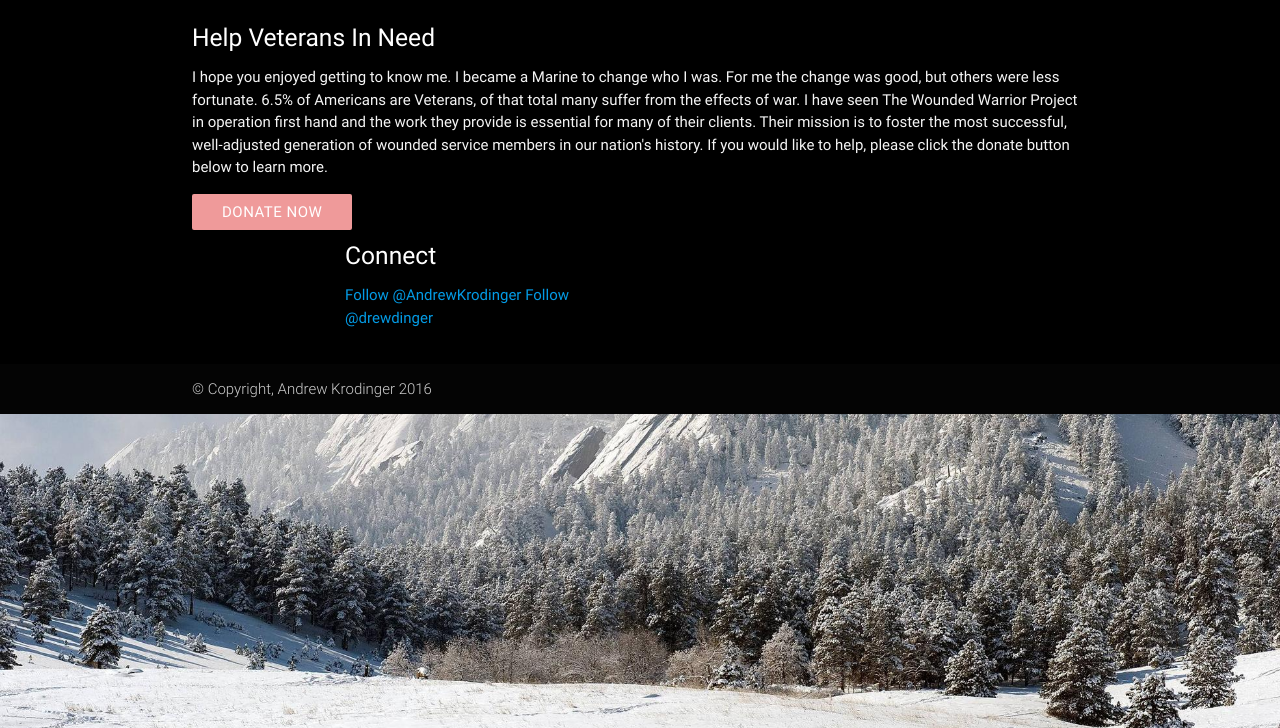
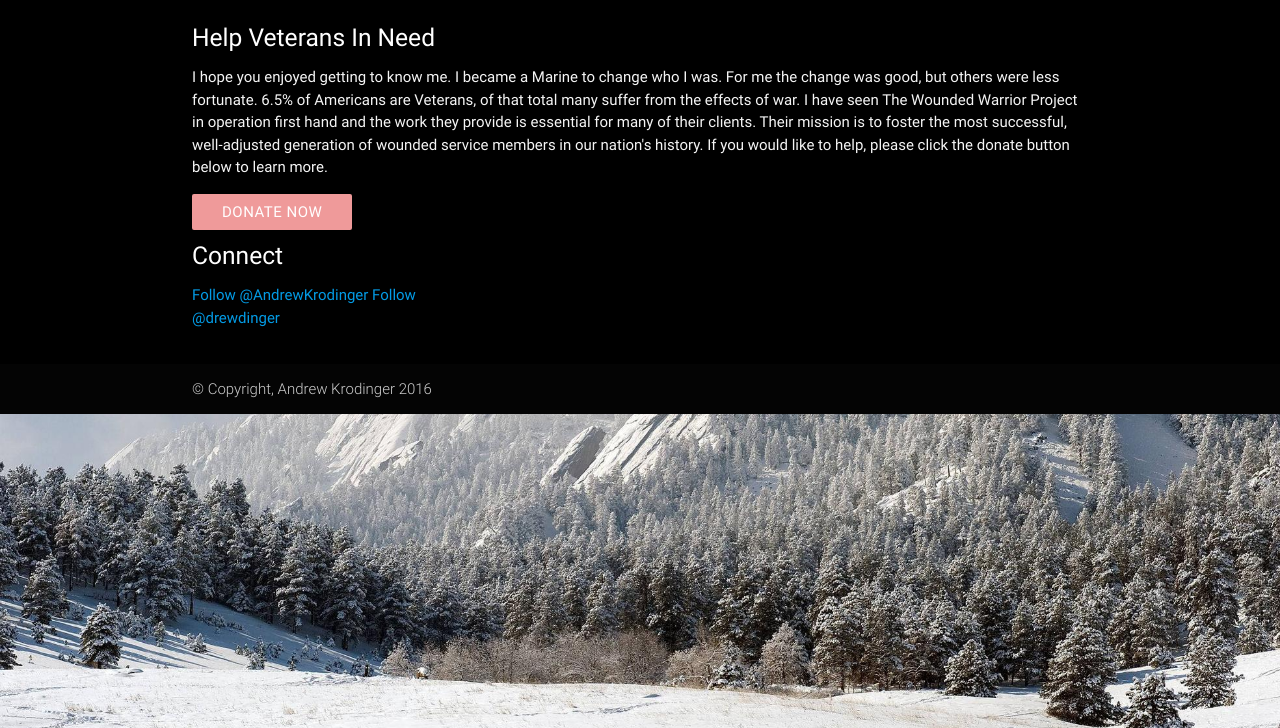
Before and after one commit to drewdinger/drewdinger.github.io, a plain HTML site: page index.html in a window 1280 px wide. Shown: the part 72-800 px from the top of the page. Drawn offline with nearby package versions, Linux system fonts and the light colour scheme; a script that the page names is missing.

Commit message:
messing with donate alignment

```diff
--- a/index.html
+++ b/index.html
@@ -59,7 +59,7 @@
 						</button>
 					</form>
 				</div>
-				<div class="col l4 offset-l2 s12">
+				<div class="col l4 s12">
 					<h5 class="white-text">Connect</h5>
 					<ul>
 						<a href="https://twitter.com/AndrewKrodinger" class="twitter-follow-button" data-show-count="false" data-size="large">Follow @AndrewKrodinger</a>
```
